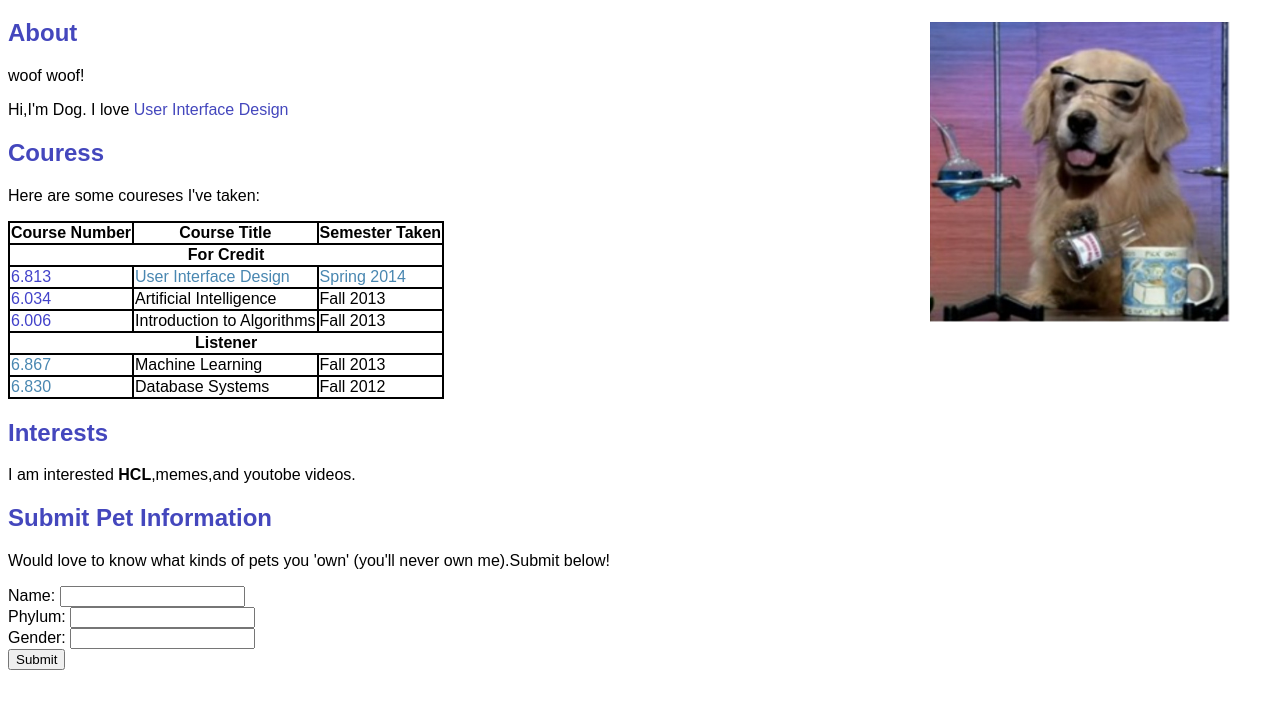
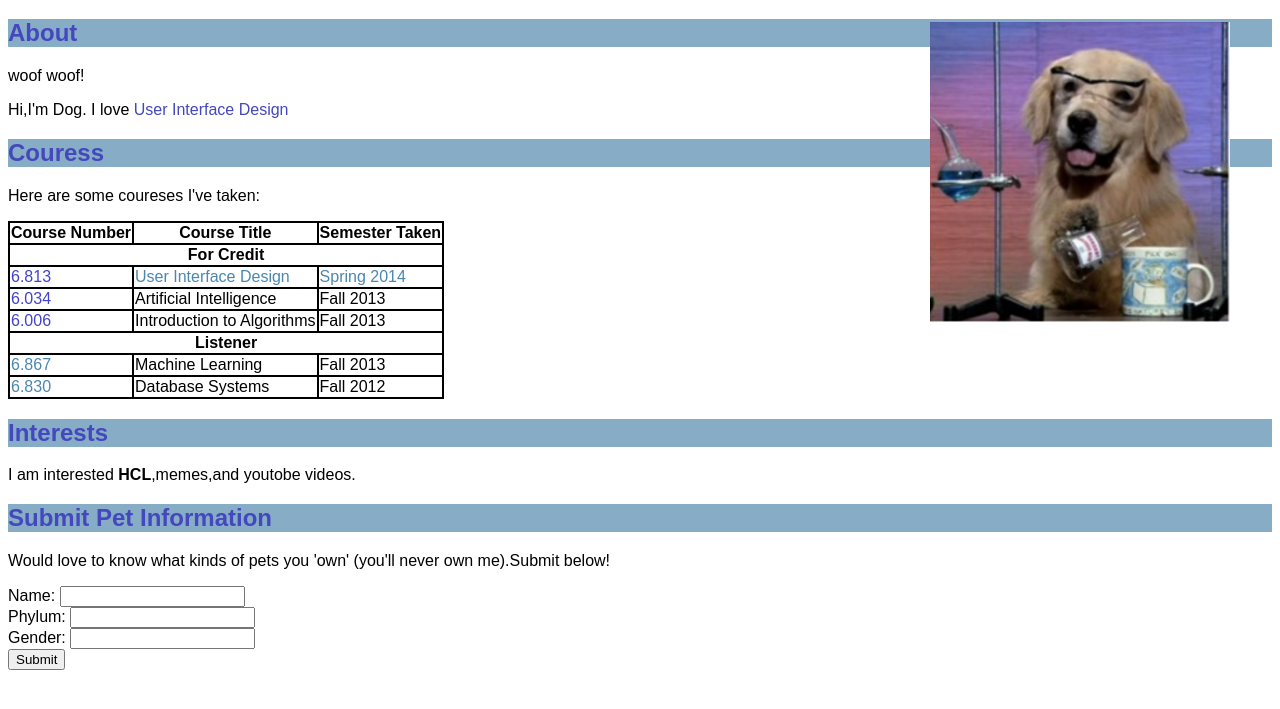
Before and after one commit to mnhat8725/nhat-25, a plain HTML site: page index.html in a window 1280 px wide. Shown: the part 61-770 px from the top of the page. Drawn offline with Linux system fonts and the light colour scheme.

Commit message:
Update btvn.css

```diff
--- a/btvn.css
+++ b/btvn.css
@@ -8,7 +8,8 @@ h1{
     background-color: rgb(135, 172, 197);
 }
 h2{
-    color: rgb(68, 71, 189);
+    background-color: rgb(135, 172, 197);
+   color: rgb(68, 71, 189);
     padding: outo;
 }
 
```
